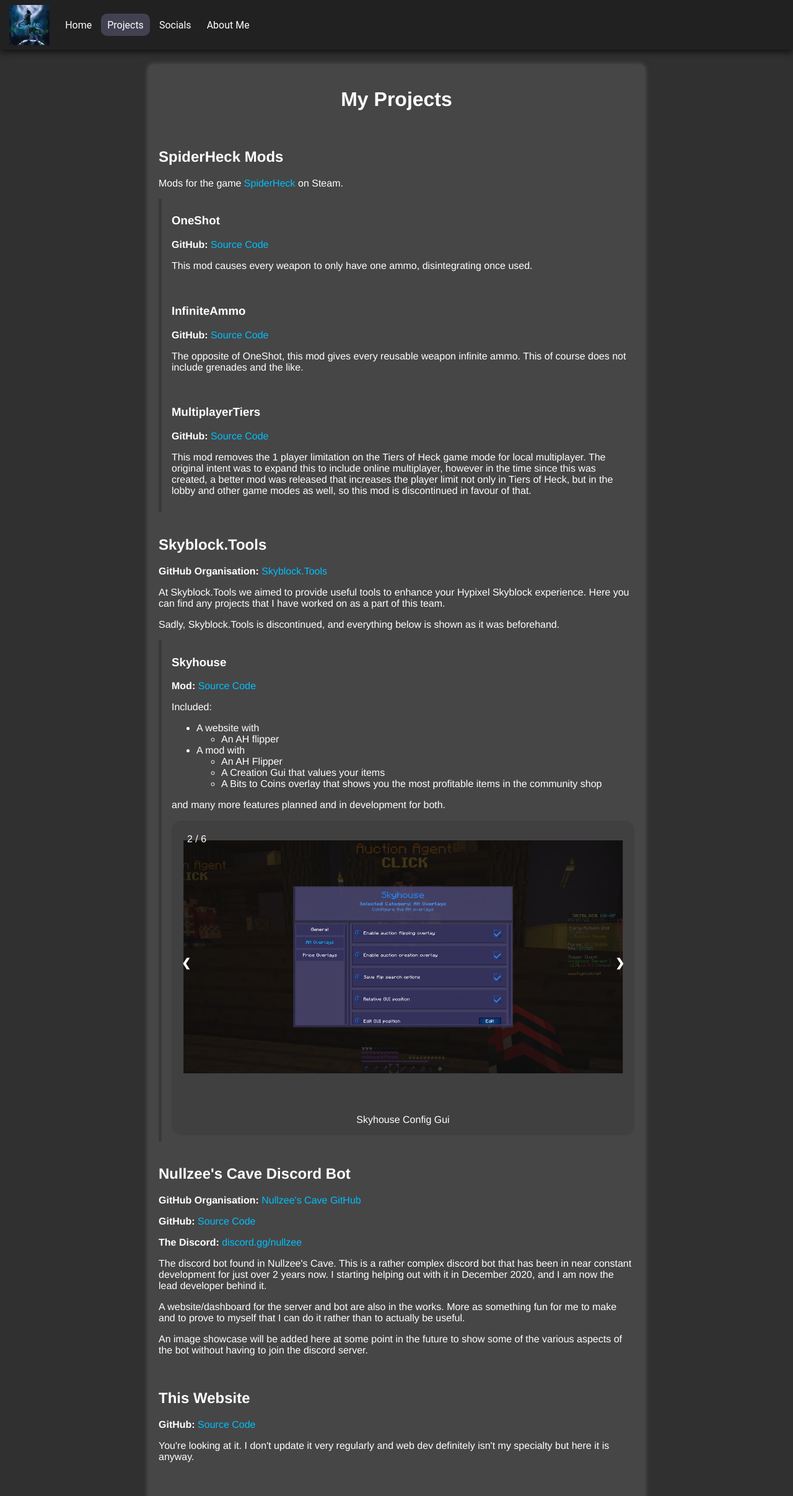
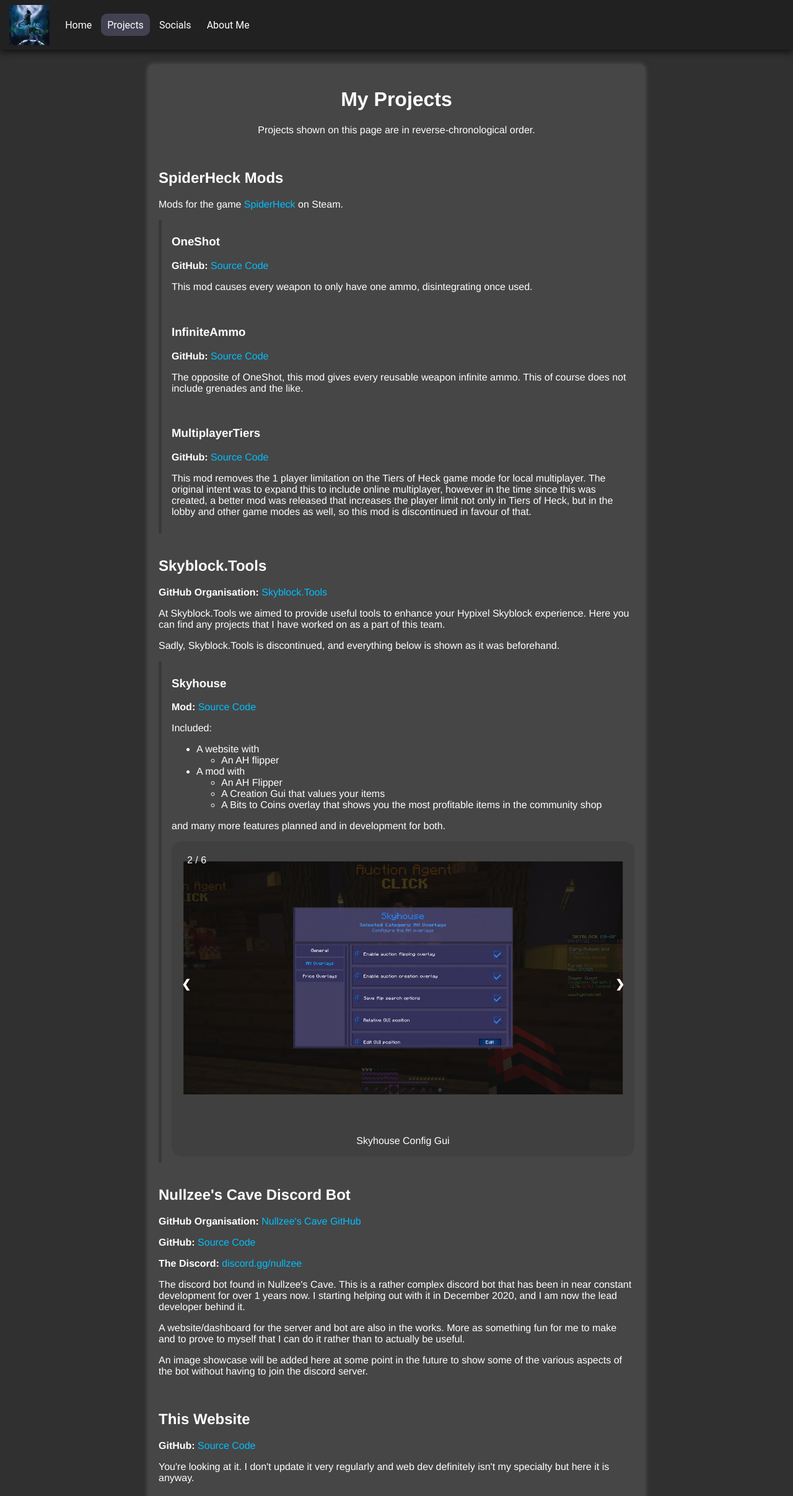
Before and after one commit to Septikai/Septikai-Website, a Vue app: page /projects in a window 1280 px wide. Shown: the top 2414 px of the page at 62% size. Built offline with nearby package versions, Linux system fonts and the light colour scheme.

Commit message:
various improvements, different content on different domain, remove unnecessary console.log

```diff
--- a/src/App.vue
+++ b/src/App.vue
@@ -3,7 +3,7 @@
     <nav>
       <PageHeader/>
     </nav>
-    <router-view/>
+    <router-view :isPersonal="isPersonal"/>
   </div>
 </template>
 
@@ -14,6 +14,11 @@
   name: "App",
   components: {
     PageHeader
+  },
+  computed: {
+    isPersonal() {
+      return window.location.hostname === "tals.dev";
+    }
   }
 };
 </script>
--- a/src/components/SlideShow.vue
+++ b/src/components/SlideShow.vue
@@ -35,7 +35,6 @@
       if (this.currentIndex >= Object.keys(this.images).length - 1) {
         this.currentIndex = 0;
       } else this.currentIndex += 1;
-      console.log(this.currentIndex)
     },
     prev() {
       if (this.currentIndex <= 0) {
--- a/src/views/About.vue
+++ b/src/views/About.vue
@@ -5,18 +5,20 @@
     <p>I exist</p>
     <br>
     <p></p>
-    <p>I'm currently studying CS at university.</p>
-    <p>I know Python, Java, C#, some JS and a little VB, learning Go and looking for an excuse to learn Rust.</p>
+    <p>I'm currently studying Computer Science at Aberystwyth University.</p>
+    <p>I know Python, C# and Java, I'm vaguely familiar with Arduino C, JavaScript, TypeScript, and certain aspects of web dev such as CSS and Vue.js, and I'm currently learning Rust.</p>
+    <p>I've worked with discord.py a lot, but other than that I haven't gone too in depth into any particular frameworks or libraries.</p>
     <br>
     <p>They/She</p>
     <br>
-    <p><strong>Contact Me:</strong> septikai@septikai.me</p>
+    <p v-if="isPersonal"><strong>Contact Me:</strong> <a target="_blank" href="mailto:nataliaspencedev@gmail.com">nataliaspencedev@gmail.com</a></p>
   </div>
 </template>
 
 <script>
 export default {
-  name: "Home"
+  name: "Home",
+  props: ["isPersonal"]
 };
 </script>
 
--- a/src/views/Home.vue
+++ b/src/views/Home.vue
@@ -1,5 +1,11 @@
 <template>
-  <div class="main">
+  <div v-if="isPersonal" class="main">
+    <h1>Welcome!</h1>
+    <br>
+    <p>Welcome to my website!</p>
+    <p>I'm Natalia Spence, and here you can find some information about various projects I've worked on along with ways to get in contact with me.</p>
+  </div>
+  <div v-else class="main">
     <h1>Welcome!</h1>
     <br>
     <p>Welcome to my website!</p>
@@ -9,7 +15,8 @@
 
 <script>
 export default {
-  name: "Home"
+  name: "Home",
+  props: ["isPersonal"]
 };
 </script>
 
--- a/src/views/NotFound.vue
+++ b/src/views/NotFound.vue
@@ -1,6 +1,6 @@
 <template>
 <div class="main">
-  <span>404 - Not Found.</span>
+  <span>404 - Not Found</span>
 </div>
 </template>
 
--- a/src/views/Projects.vue
+++ b/src/views/Projects.vue
@@ -1,6 +1,7 @@
 <template>
   <div class="main">
     <h1>My Projects</h1>
+    <p class="centre">Projects shown on this page are in reverse-chronological order.</p>
     <br>
     <h2>SpiderHeck Mods</h2>
     <p>Mods for the game <a target="_blank" href="https://store.steampowered.com/app/1329500/SpiderHeck/">SpiderHeck</a> on Steam.</p>
@@ -48,7 +49,7 @@
     <p><strong>GitHub Organisation:</strong> <a target="_blank" href="https://github.com/nullzee-cave">Nullzee's Cave GitHub</a></p>
     <p><strong>GitHub:</strong> <a target="_blank" href="https://github.com/nullzee-cave/nullzee-bot">Source Code</a></p>
     <p><strong>The Discord:</strong> <a target="_blank" href="https://discord.gg/BwKTFDSSaG">discord.gg/nullzee</a></p>
-    <p>The discord bot found in Nullzee's Cave. This is a rather complex discord bot that has been in near constant development for just over 2 years now. I starting helping out with it in December 2020, and I am now the lead developer behind it.</p>
+    <p>The discord bot found in Nullzee's Cave. This is a rather complex discord bot that has been in near constant development for {{ yearsSinceNullzeeBotCreation }} years now. I starting helping out with it in December 2020, and I am now the lead developer behind it.</p>
     <p>A website/dashboard for the server and bot are also in the works. More as something fun for me to make and to prove to myself that I can do it rather than to actually be useful.</p>
     <p>An image showcase will be added here at some point in the future to show some of the various aspects of the bot without having to join the discord server.</p>
     <br>
@@ -102,6 +103,14 @@
           }
       }
     }
+  },
+  computed: {
+    yearsSinceNullzeeBotCreation() {
+      let now = new Date(new Date(Date.now()).toDateString());
+      let dateDif = now - new Date("2020-10-11");
+      dateDif /= (1000 * 60 * 60 * 24 * 365.25);
+      return Math.floor((dateDif - Math.floor(dateDif)) * (1000 * 60 * 60 * 24 * 365)) > 0 ? `over ${Math.floor(dateDif)}` : Math.floor(dateDif);
+    }
   }
 };
 </script>
@@ -114,4 +123,8 @@
 h1 {
   text-align: center;
 }
+
+.centre {
+  text-align: center;
+}
 </style>
--- a/src/views/Socials.vue
+++ b/src/views/Socials.vue
@@ -1,5 +1,12 @@
 <template>
-  <div class="main">
+  <div v-if="isPersonal" class="main">
+    <h1>My Socials</h1>
+    <br>
+    <p><strong>Email:</strong> <a target="_blank" href="mailto:nataliaspencedev@gmail.com">nataliaspencedev@gmail.com</a></p>
+    <p><strong>GitHub:</strong> <a target="_blank" href="https://github.com/Septikai">Septikai</a></p>
+    <p><strong>Discord:</strong> septikai</p>
+  </div>
+  <div v-else class="main">
     <h1>My Socials</h1>
     <br>
     <p><strong>Discord:</strong> septikai</p>
@@ -11,7 +18,8 @@
 
 <script>
 export default {
-  name: "Home"
+  name: "Home",
+  props: ["isPersonal"]
 };
 </script>
 
```
